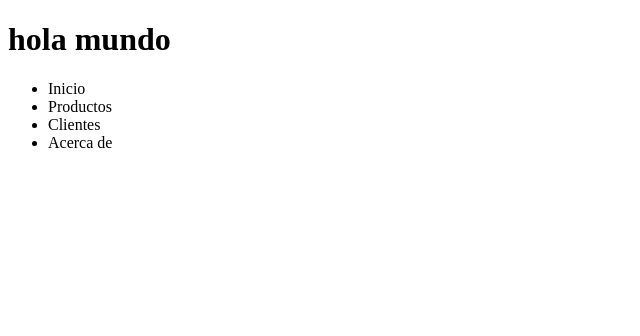
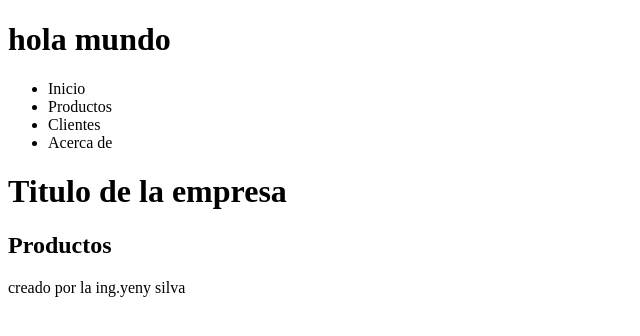
Before and after one commit to yenysilvacamargo1020-lgtm/proyectogit, a plain HTML site: page index.html in a window 1280 px wide. Shown: the whole page, without its empty margins (0-640 px from the left). Drawn offline with Linux system fonts and the light colour scheme.

Commit message:
se agrego el header section y footer

```diff
--- a/index.html
+++ b/index.html
@@ -13,6 +13,12 @@
     <li>Clientes</li>
     <li>Acerca de</li>
 </ul>
-
+<header>
+    <h1>Titulo de la empresa</h1>
+</header>
+<section>
+    <h1>Productos</h1>
+</section>
+<footer>creado por la ing.yeny silva</footer>
 </body>
 </html>
```
